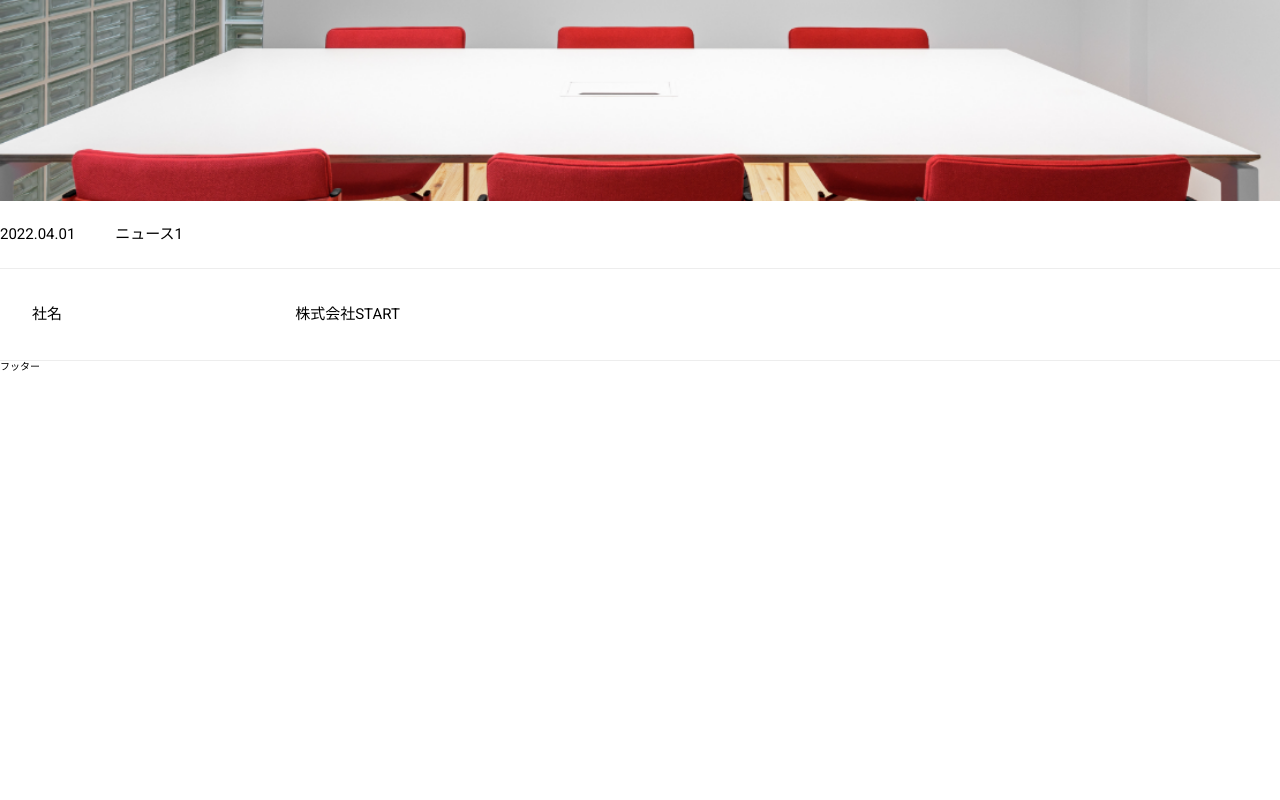
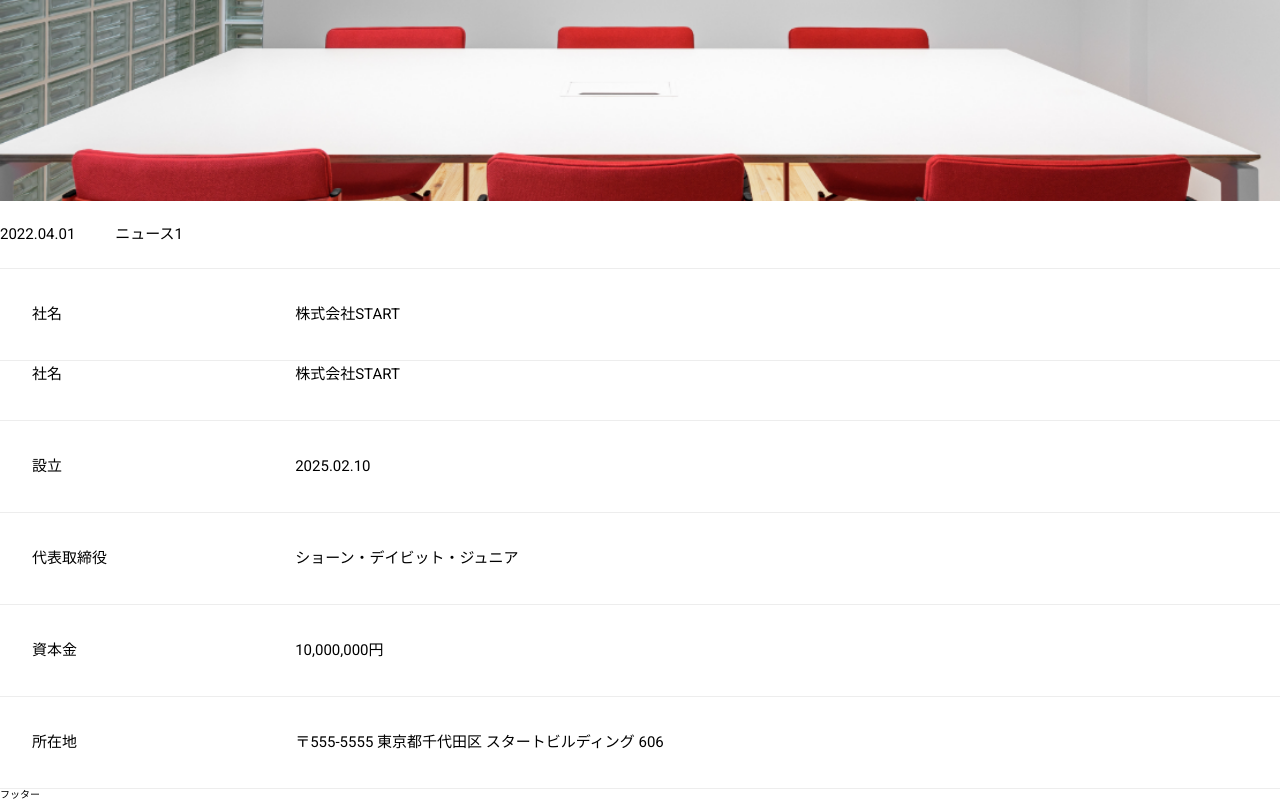
Before and after one commit to nittashiori/next-beginner-ts, a Next.js app: page / in a window 1280 px wide. Shown: the part 1882-2682 px from the top of the page. Before the commit the page ends 2254 px from the top, so only its background shows below. Built offline with nearby package versions, Linux system fonts and the light colour scheme.

Commit message:
Listコンポーネント追加

```diff
--- a/src/app/page.tsx
+++ b/src/app/page.tsx
@@ -9,6 +9,9 @@ import { Avator } from "src/components/Atoms/Avator"
 import { MessageImage } from "src/components/Atoms/MessageImage"
 import { NewsItem } from "src/components/Atoms/NewsItem"
 import { ListItem } from "src/components/Atoms/ListItem"
+import { List } from "src/components/Molecules/List"
+
+import { officeDate } from "src/datas/outline"
 
 export default function Page() {
   return (
@@ -35,6 +38,9 @@ export default function Page() {
          title="社名"
          detail="株式会社START"
        />
+       <List
+        data={officeDate}
+       />
     </>
   );
 }
--- a/src/components/Atoms/ListItem/index.module.css
+++ b/src/components/Atoms/ListItem/index.module.css
@@ -26,6 +26,6 @@
   }
 
   .listItem:not(:first-child) {
-    padding: 0 22px;
+    padding: 22px 0 22px;
   }
 }
--- a/src/components/Atoms/ListItem/index.tsx
+++ b/src/components/Atoms/ListItem/index.tsx
@@ -1,5 +1,4 @@
 import styles from './index.module.css';
-// import Link from 'next/link';
 
 type Props = {
   title: string;
--- /dev/null
+++ b/src/components/Molecules/List/index.module.css
@@ -0,0 +1 @@
+.lists {}
--- /dev/null
+++ b/src/components/Molecules/List/index.tsx
@@ -0,0 +1,21 @@
+import styles from './index.module.css';
+import { ListItem } from '../../Atoms/ListItem';
+
+type ListItem = {
+  title: string,
+  detail: string,
+}
+
+type Props = {
+  data: ListItem[]
+}
+
+export const List = ({ data }:Props) => {
+  return  (
+    <div className={styles.lists}>
+      {data.map((item, index) => (
+        <ListItem key={index} title={item.title} detail={item.detail} />
+      ))}
+    </div>
+  );
+};
--- /dev/null
+++ b/src/datas/outline.ts
@@ -0,0 +1,22 @@
+export const officeDate = [
+  {
+    title: "社名",
+    detail: "株式会社START"
+  },
+  {
+    title: "設立",
+    detail: "2025.02.10"
+  },
+  {
+    title: "代表取締役",
+    detail: "ショーン・デイビット・ジュニア"
+  },
+  {
+    title: "資本金",
+    detail: "10,000,000円"
+  },
+  {
+    title: "所在地",
+    detail: "〒555-5555 東京都千代田区 スタートビルディング 606"
+  },
+]
```
Also changed, not shown: src/components/Molecules/List/data.ts (added, +22 -0 lines), 1 other file (tests, documents, lock files or other folders).
